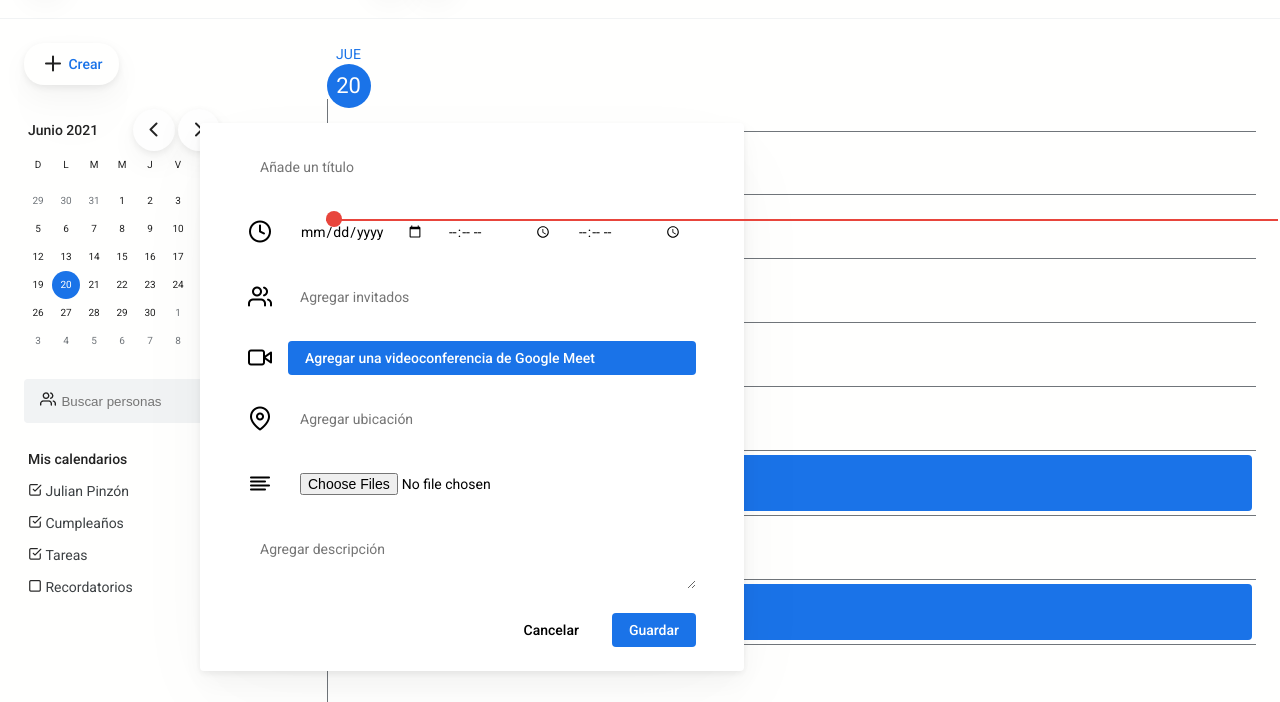
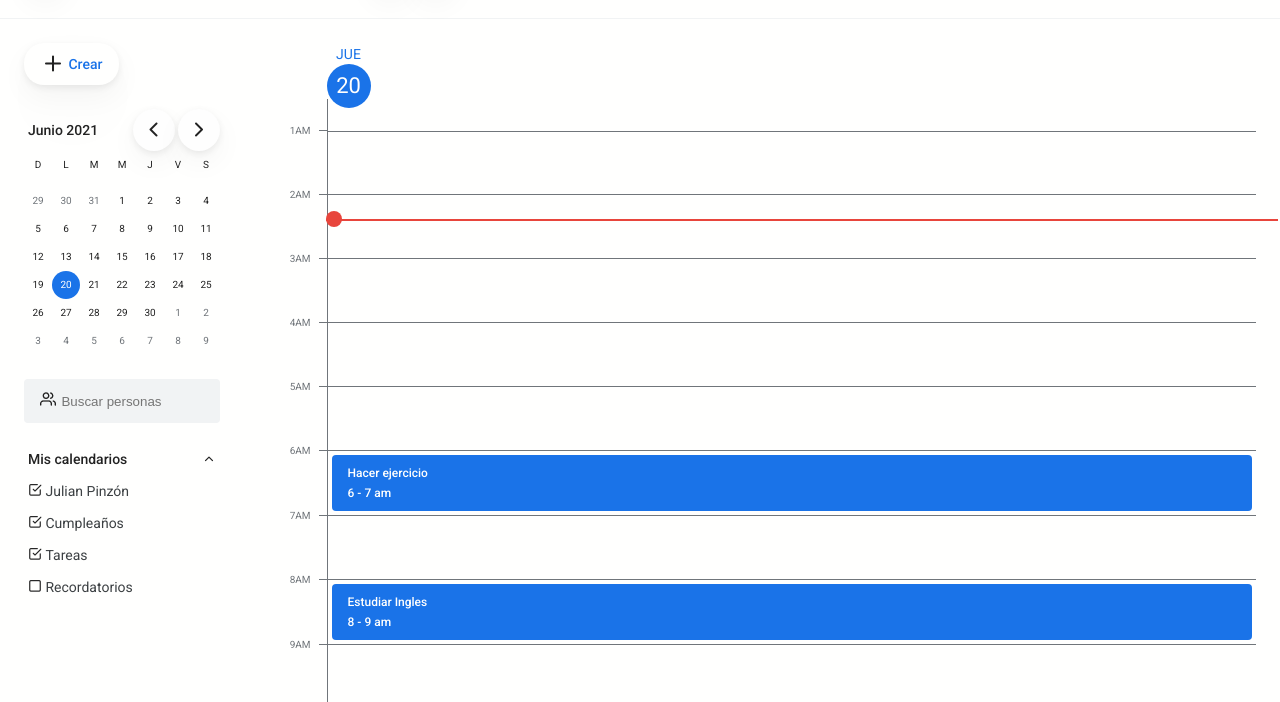
Before and after one commit to julianpinzon2018/Google-Calendar, a plain HTML site: page dia.html in a window 1280 px wide. Shown: the part 77-779 px from the top of the page. Drawn offline with Linux system fonts and the light colour scheme; files whose address does not match are found by name.

Commit message:
Add files via upload

```diff
--- a/dia.html
+++ b/dia.html
@@ -283,7 +283,7 @@
 
 
     </div>
-    <dialog open class="modal">
+    <dialog class="modal">
         <form class="createTask">
             <div class="input is-outstanding">
                 <div class="input-body">
```
Also changed, not shown: index.html (+1 -1 lines).
